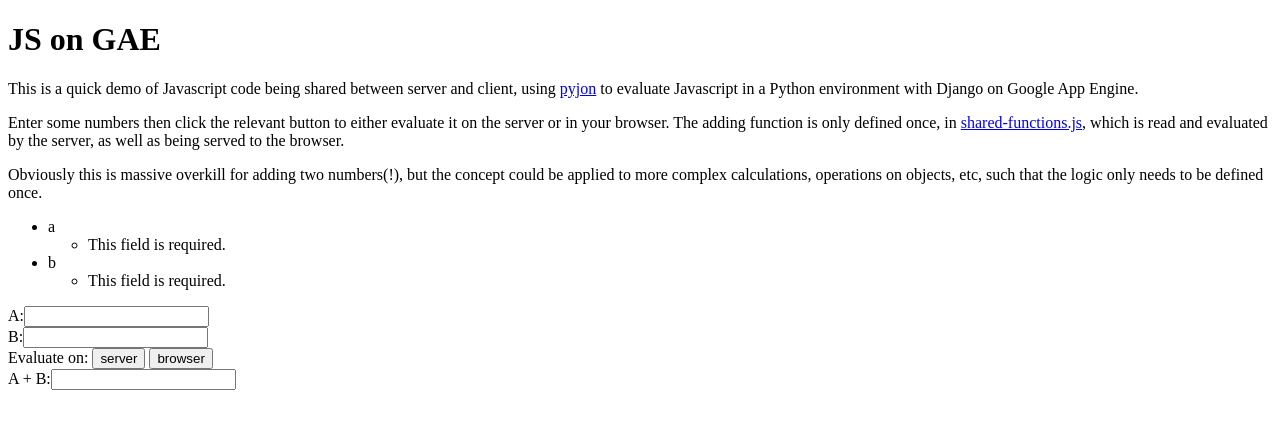
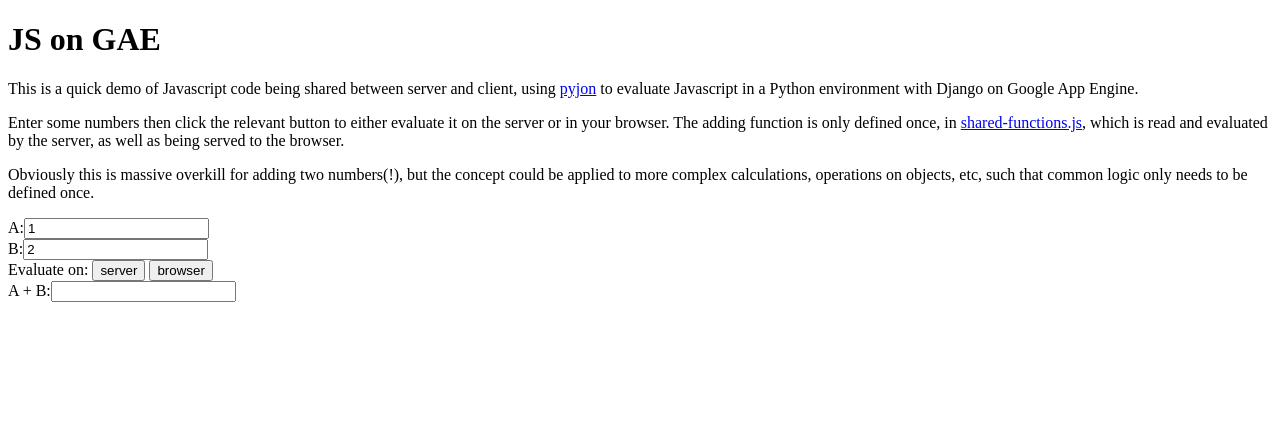
Before and after one commit to stucox/JS-on-GAE, a Django app: page / in a window 1280 px wide. Shown: the top 429 px of the page. Run offline with Django 3.2, Linux system fonts and the light colour scheme; parts of the project's set-up code (start-up, migrations or seed data) failed here and were passed over.

Commit message:
Switched back to integers and updated the description paragraph

```diff
--- a/core/templates/js-test.html
+++ b/core/templates/js-test.html
@@ -13,11 +13,11 @@
 	<h1>JS on GAE</h1>
 	<p>This is a quick demo of Javascript code being shared between server and client, using <a href="//code.google.com/p/pyjon/">pyjon</a> to evaluate Javascript in a Python environment with Django on Google App Engine.</p>
 	<p>Enter some numbers then click the relevant button to either evaluate it on the server or in your browser. The adding function is only defined once, in <a href="/static/shared-functions.js">shared-functions.js</a>, which is read and evaluated by the server, as well as being served to the browser.</p>
-	<p>Obviously this is massive overkill for adding two numbers(!), but the concept could be applied to more complex calculations, operations on objects, etc, such that the logic only needs to be defined once.</p>
+	<p>Obviously this is massive overkill for adding two numbers(!), but the concept could be applied to more complex calculations, operations on objects, etc, such that common logic only needs to be defined once.</p>
 	<form method="GET" action="">
 		{{form.errors}}
 		{% for field in form %}
-			<label>{{field.label}}:<input type="number" name="{{field.name}}" value="{{field.value}}" id="field_{{field.name}}" required="required" step="0.1" /></label>
+			<label>{{field.label}}:<input type="number" name="{{field.name}}" value="{{field.value}}" id="field_{{field.name}}" required="required" step="1" /></label>
 		{% endfor %}
 		Evaluate on:
 		<input type="submit" id="submit_server" name="submit" value="server" />
--- a/core/views.py
+++ b/core/views.py
@@ -9,25 +9,30 @@ from set_trace import set_trace
 from lib.pyjon import interpr
 
 class AddForm(forms.Form):
-    a = forms.FloatField(initial=1, label=u'A')
-    b = forms.FloatField(initial=2, label=u'B')
+    a = forms.IntegerField(initial=1, label=u'A')
+    b = forms.IntegerField(initial=2, label=u'B')
 
 
 class JSTest(TemplateView):
     template_name = "js-test.html"
 
     def dispatch(self, request, *args, **kwargs):
-        self.form = AddForm(request.GET)
 
         with open('core/shared-functions.js') as f:
             js_funcs = f.read()
 
-        if request.GET.get('submit') == 'server' and self.form.is_valid():
-            js_code = js_funcs + 'var result = add(%s, %s)' % \
-                    (self.form.cleaned_data.get('a'),
-                            self.form.cleaned_data.get('b'))
-            self.js_context = interpr.PyJS()
-            self.js_context.eval_(js_code)
+        if request.GET.get('submit') == 'server':
+            self.form = AddForm(request.GET)
+
+            if self.form.is_valid():
+                js_code = js_funcs + 'var result = add(%s, %s)' % \
+                        (self.form.cleaned_data.get('a'),
+                                self.form.cleaned_data.get('b'))
+                self.js_context = interpr.PyJS()
+                self.js_context.eval_(js_code)
+
+        else:
+            self.form = AddForm()
 
         return super(JSTest, self).dispatch(request, *args, **kwargs)
 
```
